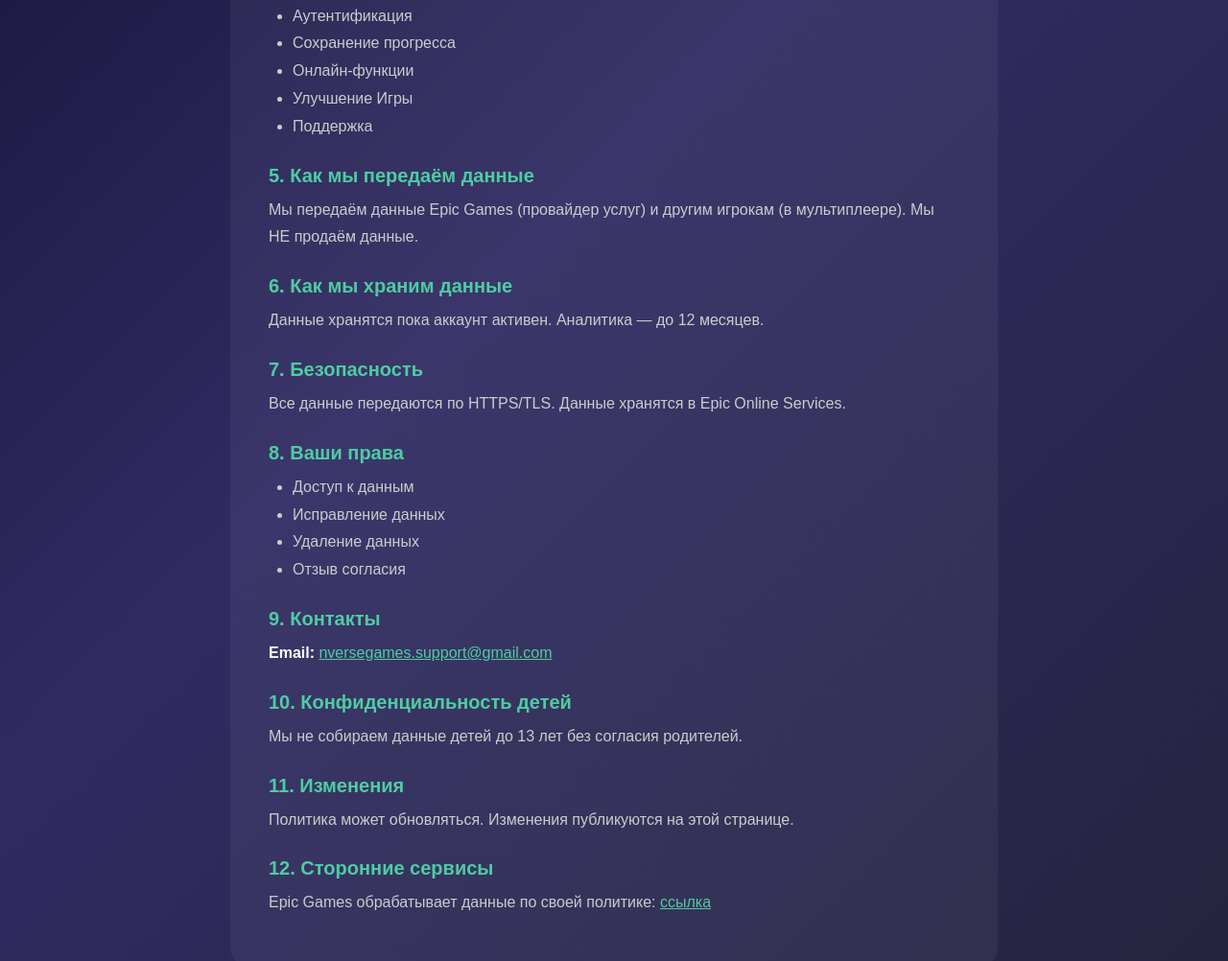
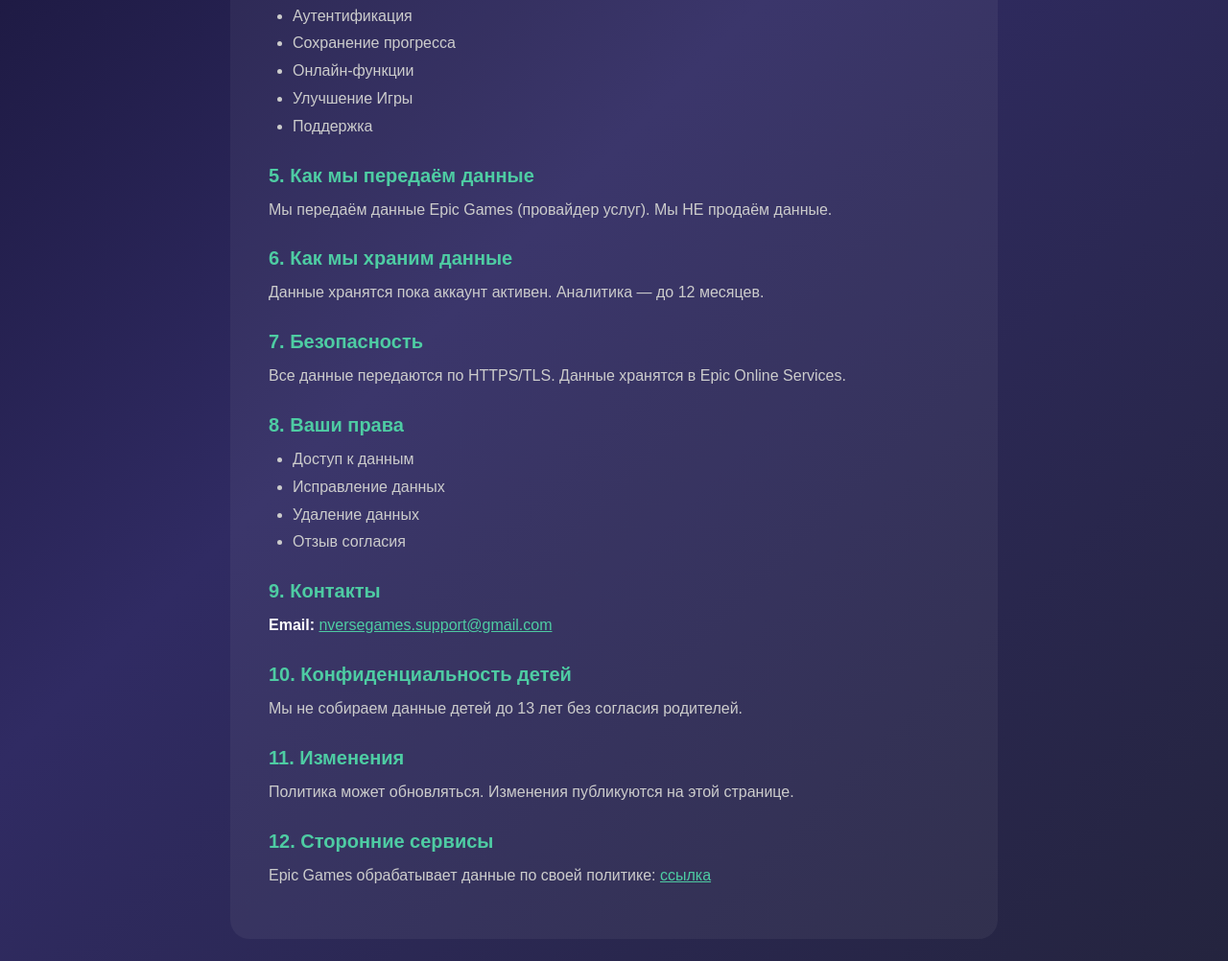
Before and after one commit to nversegames/NVerse-Games, a plain HTML site: page privacy-policy.html in a window 1280 px wide. Shown: the part 707-1709 px from the top of the page at 96% size. Drawn offline with Linux system fonts and the light colour scheme.

Commit message:
Update privacy-policy.html

```diff
--- a/privacy-policy.html
+++ b/privacy-policy.html
@@ -65,7 +65,7 @@
         <li>Поддержка</li>
       </ul>
       <h2>5. Как мы передаём данные</h2>
-      <p>Мы передаём данные Epic Games (провайдер услуг) и другим игрокам (в мультиплеере). Мы НЕ продаём данные.</p>
+      <p>Мы передаём данные Epic Games (провайдер услуг). Мы НЕ продаём данные.</p>
       <h2>6. Как мы храним данные</h2>
       <p>Данные хранятся пока аккаунт активен. Аналитика — до 12 месяцев.</p>
       <h2>7. Безопасность</h2>
```
